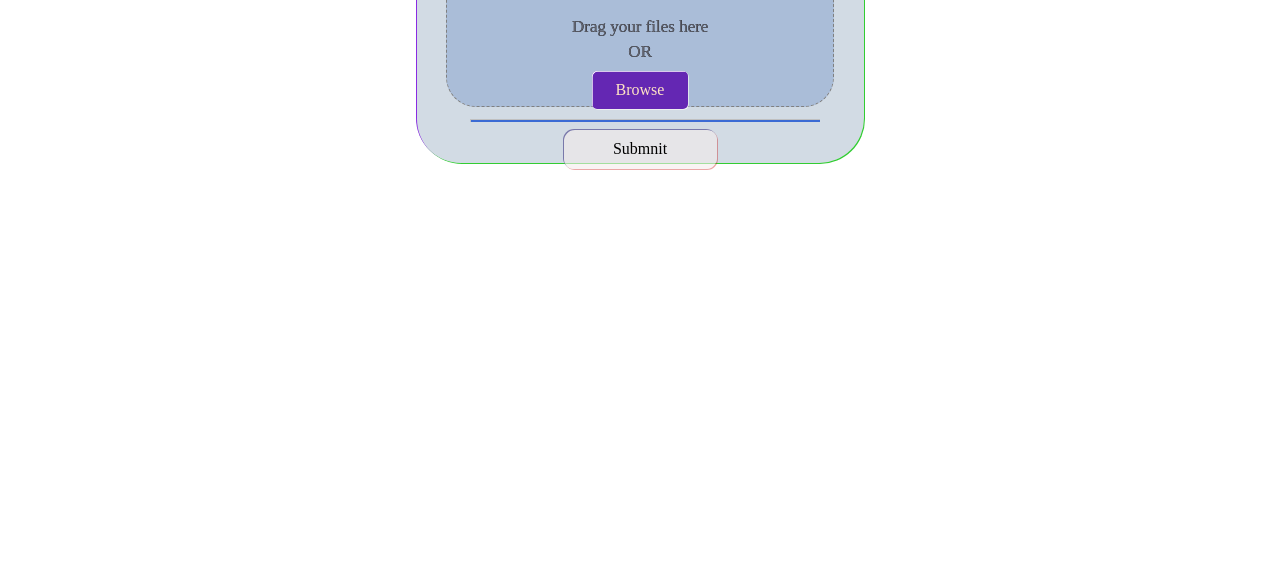
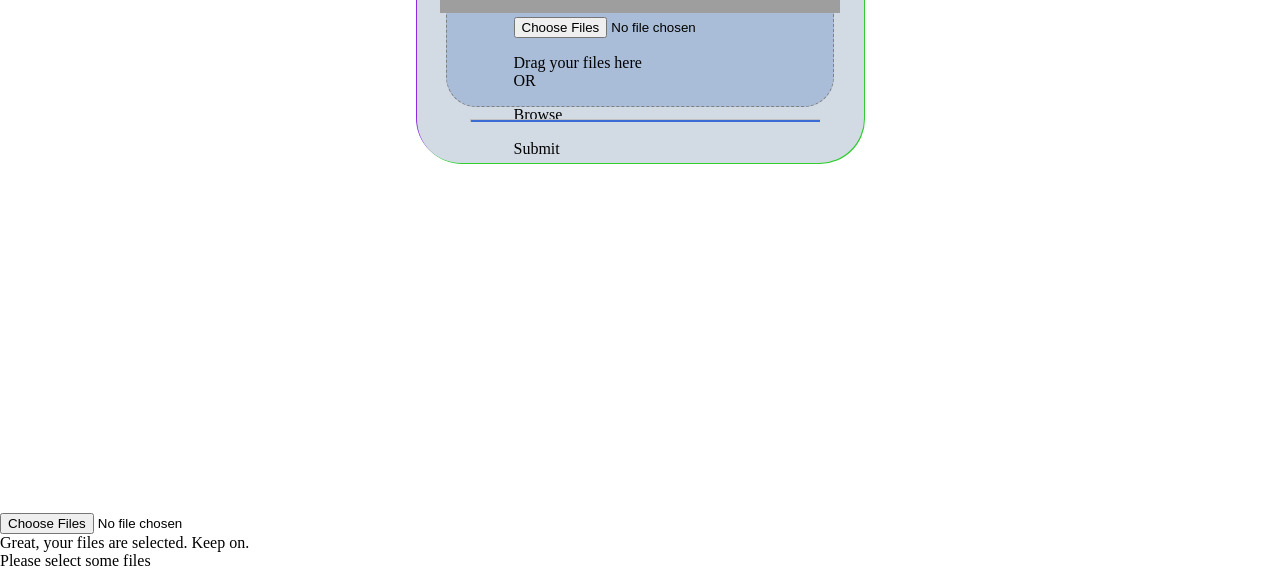
Before and after one commit to Ddhruv-IOT/Smart-Share, a website: page pages/upload.html in a window 1280 px wide. Shown: the part 417-987 px from the top of the page. Before the commit the page ends 930 px from the top, so only its background shows below. Drawn offline with Linux system fonts and the light colour scheme; grey boxes are pictures that could not be loaded.

Commit message:
work in progress

```diff
--- a/pages/upload.html
+++ b/pages/upload.html
@@ -44,12 +44,17 @@
                     <div class="rimg">
                         <img src="http://server.node/dw.png"/>
                     </div>
+
+                    <form>
+                        <label for="fileInput" class="label">
+                            <input type="file" name="f" id="fileInput"  multiple>
                                 <div class="rtxt">
                                 <p> Drag your files here<br/> OR</p>
-                <!-- <p>  </p> -->
                             </div>
                             <div class="rbtn-browse"> <p> Browse </p> </div>
-            <div class="rbtn-submit"> Submnit</div>
+                        </label>
+                        <div class="rbtn-submit"> Submit </div>
+                    </form>
                 </div>
                 <div class="rloder"></div>
             </div>
@@ -88,5 +93,18 @@
             });
         }
     </script>
+
+<div class="form-group file-area">
+    <!-- <label for="images"></span></label> -->
+<input type="file" name="images" id="images" required="required" multiple="multiple"/>
+<div class="file-dummy">
+  <div class="success">Great, your files are selected. Keep on.</div>
+  <div class="default">Please select some files</div>
+</div>
+</div>
+
+
 </body>
+<!-- <link rel="stylesheet/less" type="text/css" href="styles.less" />
+<script src="https://cdn.jsdelivr.net/npm/less" ></script> -->
 </html>
```
Lines whose indentation alone changed are shown as unchanged.
